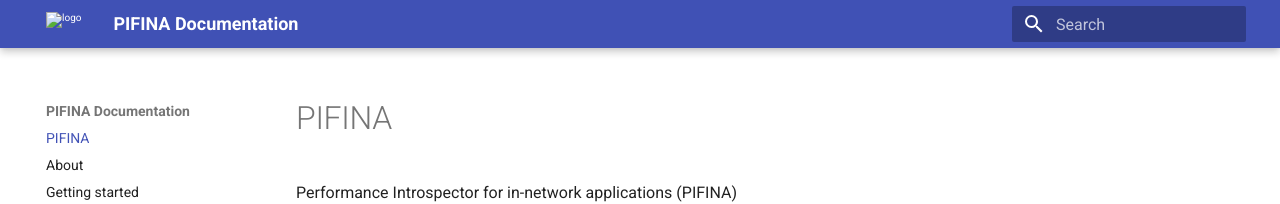
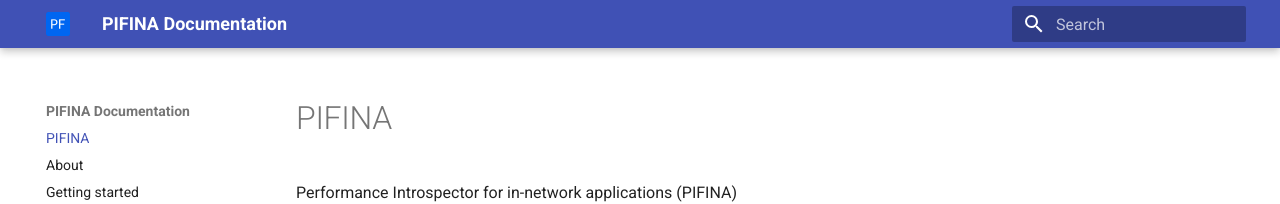
Before and after one commit to thushjandan/pifina, an MkDocs documentation site: the page built from docs/README.md, in a window 1280 px wide. Shown: the top 204 px of the page. Built offline with MkDocs 1.6.1 and Material for MkDocs 9.7.7, drawn with Linux system fonts in a browser that asks for light colours.

Commit message:
docs: update icons :memo:

```diff
--- a/mkdocs.yml
+++ b/mkdocs.yml
@@ -5,5 +5,5 @@ theme:
   name: material
   palette:
     primary: indigo
-  logo: docs/assets/logo.png
-  favicon: docs/assets/favicon.ico
+  logo: assets/logo.png
+  favicon: assets/favicon.ico
```
